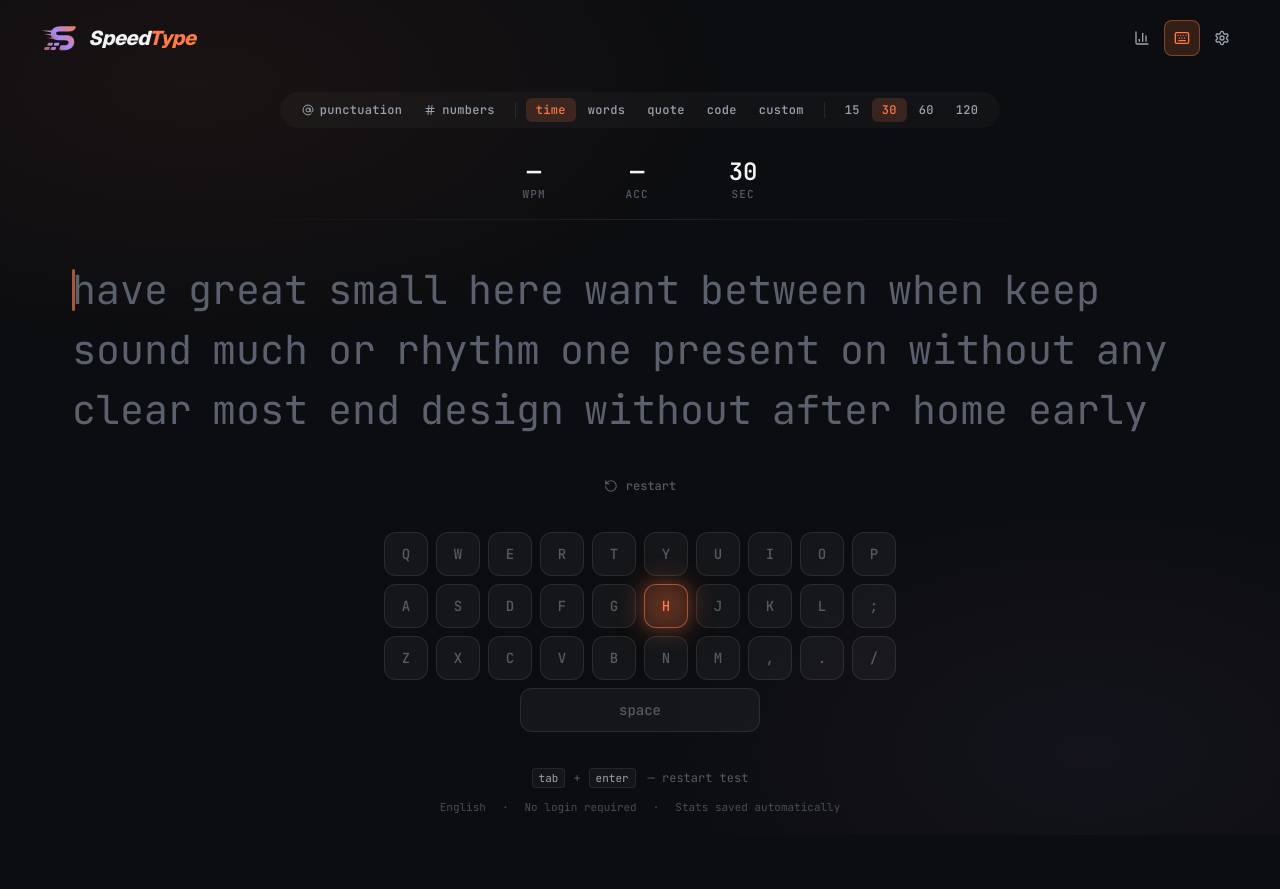
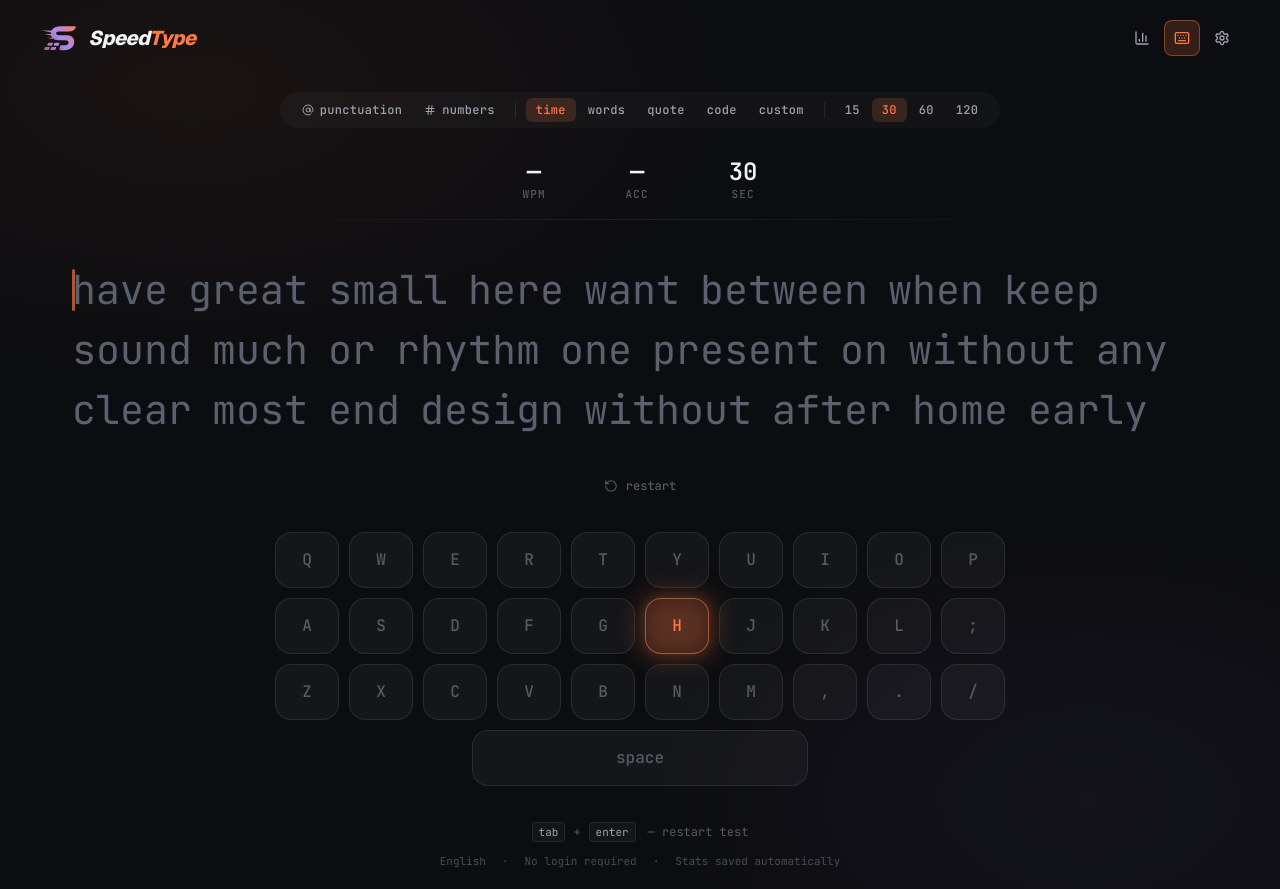
Before and after one commit to tapan-7/SpeedType, a Next.js app: page / in a window 1280 px wide. Before the commit the page ends 835 px from the top, so only its background shows below. Built offline with nearby package versions, Linux system fonts and the light colour scheme.

Commit message:
style: update virtual keyboard dimensions and layout styling

```diff
--- a/src/components/typing/VirtualKeyboard.tsx
+++ b/src/components/typing/VirtualKeyboard.tsx
@@ -41,8 +41,8 @@ export function VirtualKeyboard() {
   }>({
     left: 0,
     top: 0,
-    width: 44,
-    height: 44,
+    width: 64,
+    height: 56,
     visible: false,
     isError: false,
   });
@@ -85,7 +85,7 @@ export function VirtualKeyboard() {
     <div
       ref={containerRef}
       aria-hidden="true"
-      className="relative mx-auto hidden w-full max-w-2xl select-none flex-col items-center gap-2 sm:flex"
+      className="relative mx-auto hidden w-full max-w-4xl select-none flex-col items-center gap-2.5 sm:flex"
     >
       {/* Smoothly gliding key spotlight */}
       <div
@@ -101,7 +101,7 @@ export function VirtualKeyboard() {
       />
 
       {QWERTY_ROWS.map((row, rowIdx) => (
-        <div key={rowIdx} className="flex items-center justify-center gap-2">
+        <div key={rowIdx} className="flex items-center justify-center gap-2.5">
           {row.map((keyDef) => {
             let state = KeyState.IDLE;
             if (recentPress && recentPress.key === keyDef.value) {
@@ -110,7 +110,7 @@ export function VirtualKeyboard() {
               state = KeyState.EXPECTED;
             }
 
-            const widthClass = keyDef.width === 6 ? 'w-60' : 'w-11';
+            const widthClass = keyDef.width === 6 ? 'w-72 md:w-84' : 'w-13 md:w-16';
 
             return (
               <div
@@ -118,7 +118,7 @@ export function VirtualKeyboard() {
                 ref={(el) => {
                   keyRefs.current[keyDef.value] = el;
                 }}
-                className={`relative z-10 flex h-11 ${widthClass} items-center justify-center rounded-xl border font-mono text-sm font-medium transition-all duration-150 ease-out ${getKeyClass(
+                className={`relative z-10 flex h-12 md:h-14 ${widthClass} items-center justify-center rounded-2xl border font-mono text-base font-medium transition-all duration-150 ease-out ${getKeyClass(
                   state,
                 )}`}
               >
```
